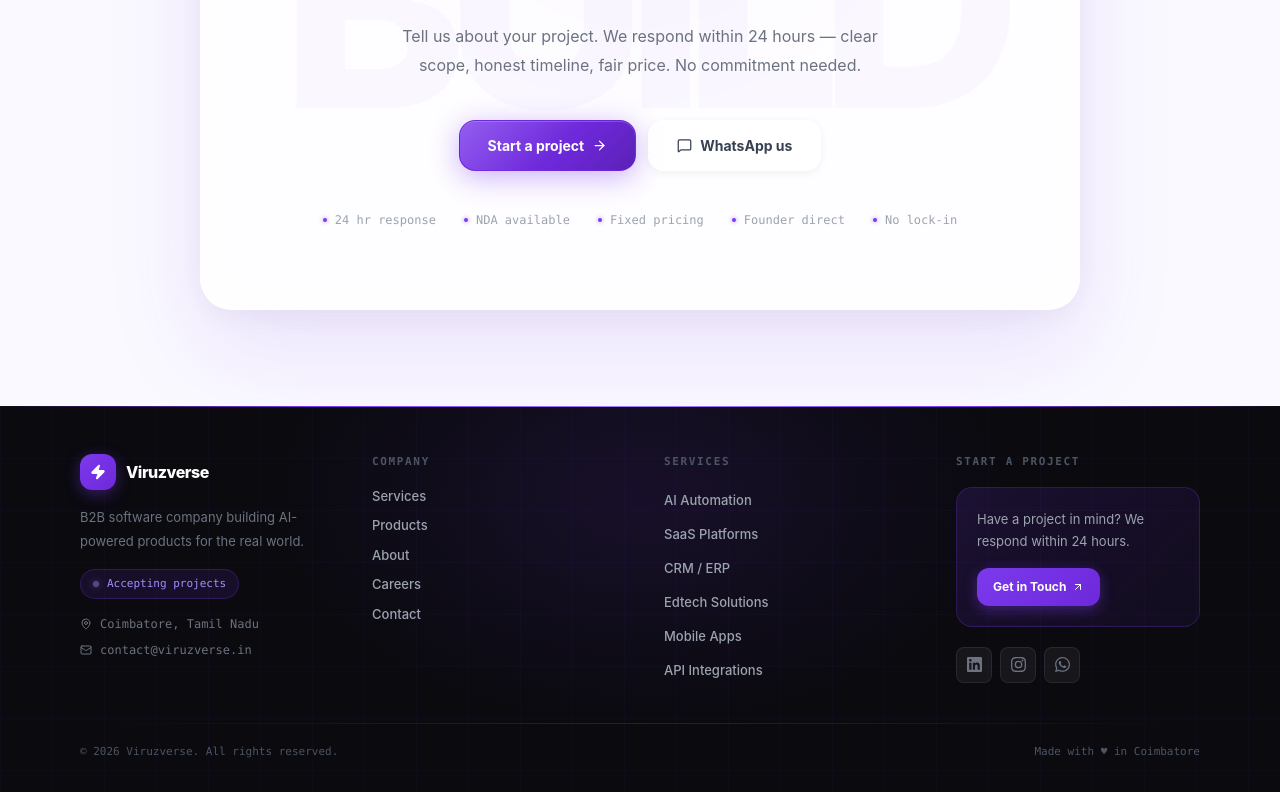
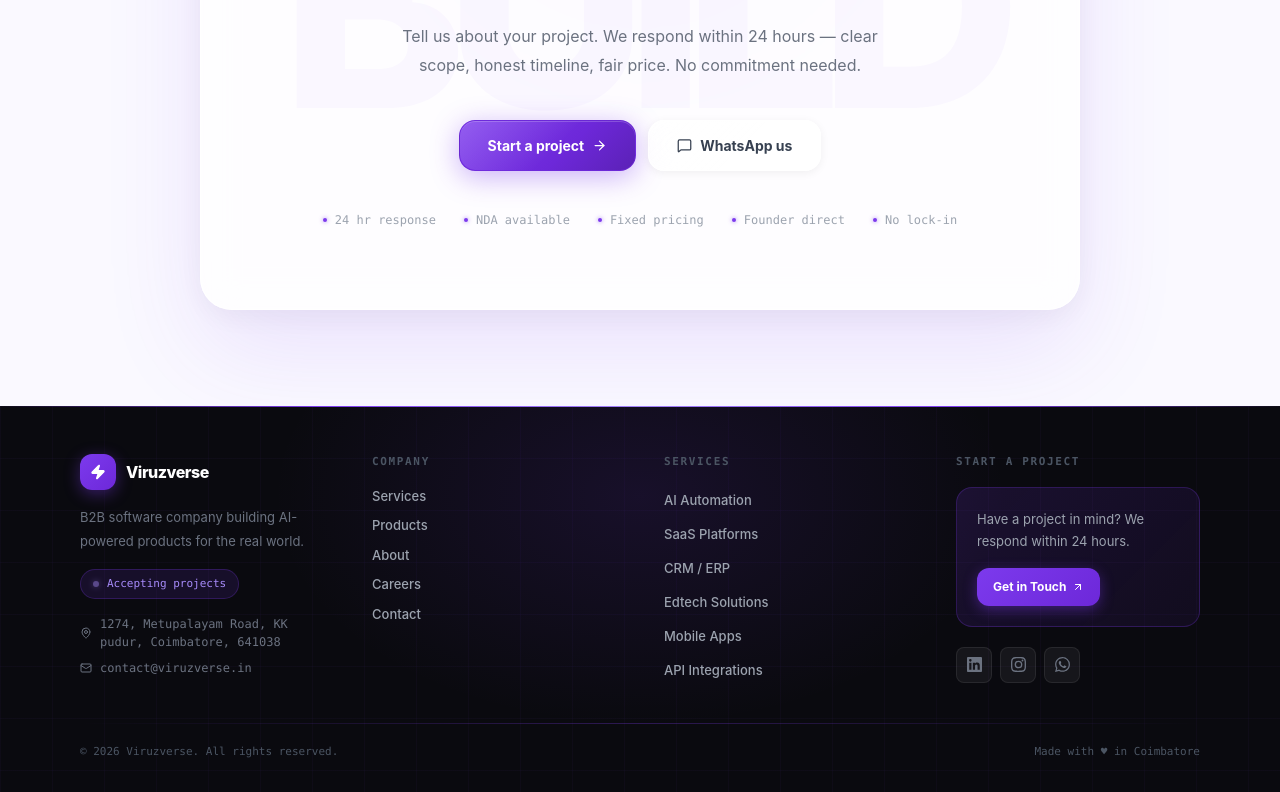
Before and after one commit to Vishwadharan/viruzverse, a Next.js app: page / in a window 1280 px wide. Shown: the part 3892-4684 px from the top of the page. Built offline with nearby package versions, Linux system fonts and the light colour scheme.

Commit message:
address fix

```diff
--- a/src/components/layout/Footer.tsx
+++ b/src/components/layout/Footer.tsx
@@ -113,7 +113,7 @@ export default function Footer() {
             <div className="flex flex-col gap-2">
               <div className="flex items-center gap-2">
                 <MapPin size={12} style={{ color: "#6b7280", flexShrink: 0 }} />
-                <span className="text-[12px] font-mono" style={{ color: "#6b7280" }}>Coimbatore, Tamil Nadu</span>
+                <span className="text-[12px] font-mono" style={{ color: "#6b7280" }}>1274, Metupalayam Road, KK pudur, Coimbatore, 641038</span>
               </div>
               <div className="flex items-center gap-2">
                 <Mail size={12} style={{ color: "#6b7280", flexShrink: 0 }} />
```
